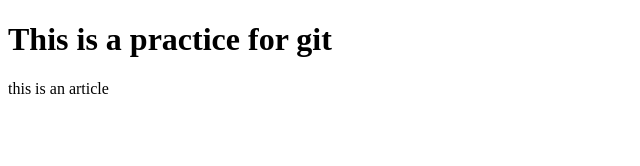
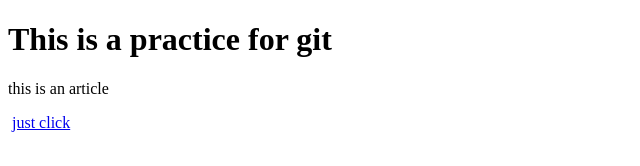
Before and after one commit to thiamine/gitTest, a plain HTML site: page index.html in a window 1280 px wide. Shown: the full height of the page, 0-640 px from the left. Drawn offline with Linux system fonts and the light colour scheme.

Commit message:
no message

```diff
--- a/index.html
+++ b/index.html
@@ -8,5 +8,6 @@
 		<h1>This is a practice for git</h1>
 		<p>this is an article</p>
 		<img href="./blank.png" />
+		<a href="#">just click</a>
 	</body>
 </html>
```
